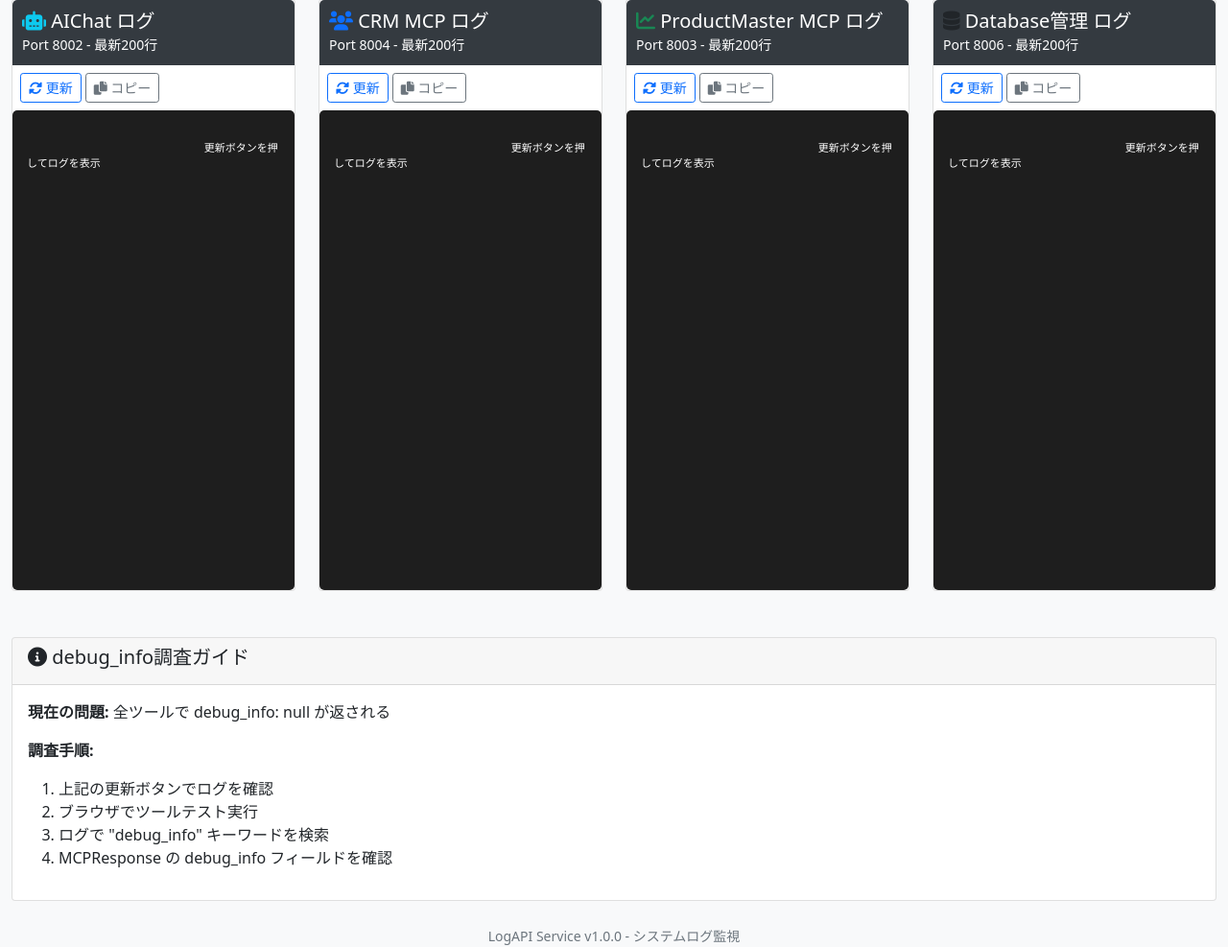
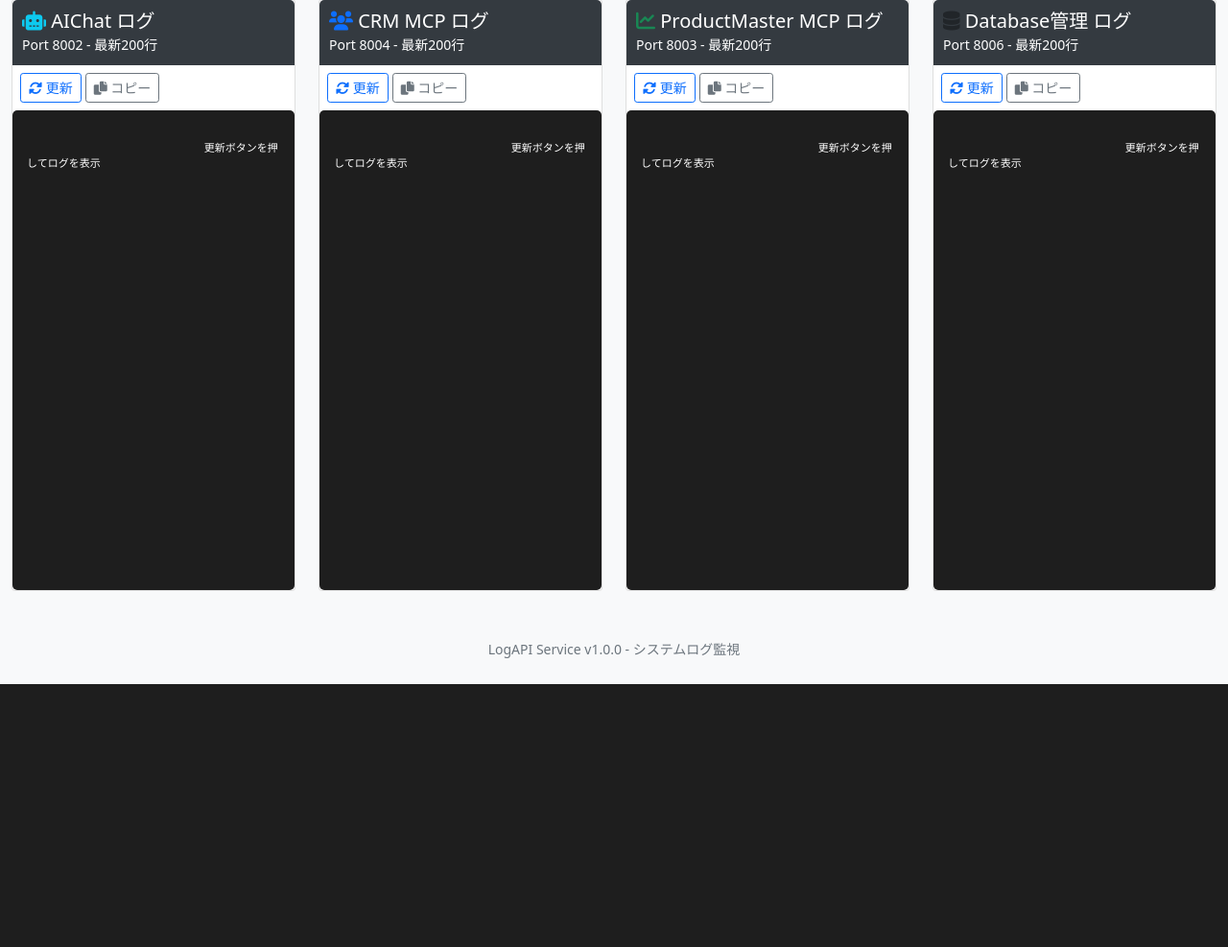
Before and after one commit to takehig/System-Maintenance, a FastAPI app: page / in a window 1280 px wide. Shown: the part 87-1074 px from the top of the page at 96% size. After the commit the page ends 800 px from the top, so only its background shows below. Run offline with FastAPI, Linux system fonts and the light colour scheme.

Commit message:
[REMOVE] debug_info調査ガイドを削除 - 直接アクセス統一により不要

```diff
--- a/templates/index.html
+++ b/templates/index.html
@@ -127,21 +127,6 @@
             </div>
         </div>
 
-        <div class="card mt-4">
-            <div class="card-header">
-                <h5><i class="fas fa-info-circle"></i> debug_info調査ガイド</h5>
-            </div>
-            <div class="card-body">
-                <p><strong>現在の問題:</strong> 全ツールで debug_info: null が返される</p>
-                <p><strong>調査手順:</strong></p>
-                <ol>
-                    <li>上記の更新ボタンでログを確認</li>
-                    <li>ブラウザでツールテスト実行</li>
-                    <li>ログで "debug_info" キーワードを検索</li>
-                    <li>MCPResponse の debug_info フィールドを確認</li>
-                </ol>
-            </div>
-        </div>
     </div>
 
     <script src="https://cdn.jsdelivr.net/npm/bootstrap@5.1.3/dist/js/bootstrap.bundle.min.js"></script>
```
